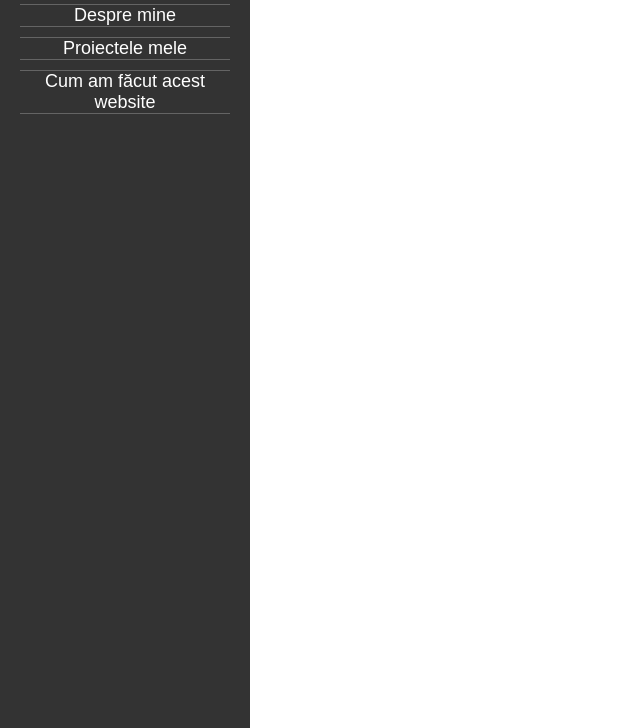
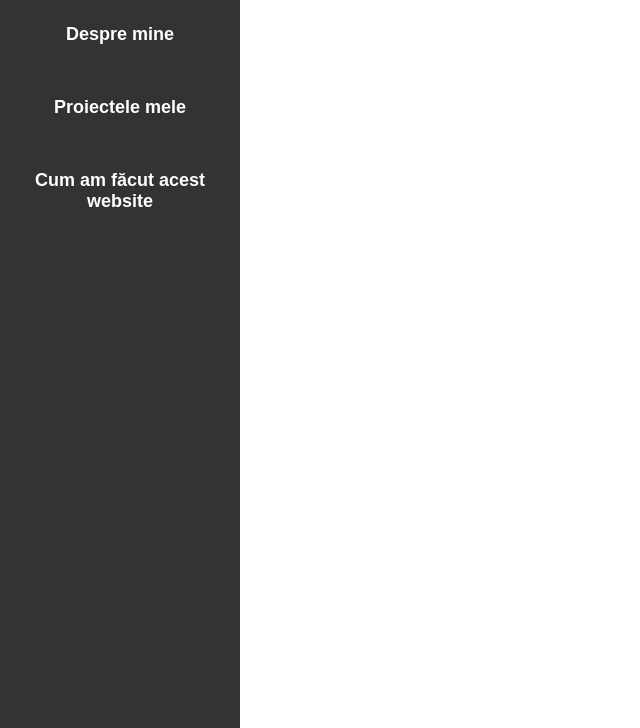
Before and after one commit to Leaqwid/Leaqwid.github.io, a plain HTML site: page index.html in a window 1280 px wide. Shown: the part 72-800 px from the top of the page, without its empty margins (0-640 px from the left). Drawn offline with Linux system fonts and the light colour scheme.

Commit message:
Design Navbar + Fix navbar and contentContainer

```diff
--- a/css/style.css
+++ b/css/style.css
@@ -2,6 +2,7 @@ body {
     margin: 0;
     font-family: Arial, sans-serif;
 }
+
 
 #contentContainer {
     flex: 1;
@@ -29,11 +30,16 @@ h1 {
     font-weight: bolder;
     font-size: xx-large;
     text-align: center;
-    border-bottom: orangered double;
+    border-bottom: rgba(138, 123, 118, 0.808) double;
+    transition: color 0.75s ease-in-out;
 }
 
-.navDesign {
-    width: 250px;
+.logoWebsite:hover {
+    color: orangered;
+}
+
+.navbar {
+    width: 15rem;
     background-color: #333;
     color: white;
     padding: 20px;
@@ -41,7 +47,18 @@ h1 {
     display: flex;
     flex-direction: column;
     align-items: flex-start;
+    height: 100%;
 }
+
+#contentContainer {
+    flex: 1;
+    padding: 20px;
+    box-sizing: border-box;
+    overflow-y: auto;
+}
+
+
+
 
 .nav-links ul {
     list-style-type: none;
@@ -50,24 +67,58 @@ h1 {
 .nav-links>ul>li>a {
     text-align: center;
     font-size: large;
-    border-top: 1px solid rgba(128, 128, 128, 0.644);
-    border-bottom: 1px solid rgba(128, 128, 128, 0.644);
+
 }
 
-.navDesign .nav-links ul {
+.navbar .nav-links ul {
     padding: 0;
 }
 
-.navDesign .nav-links ul li {
+.navbar .nav-links ul li {
     margin: 10px 0;
 }
 
-.navDesign a {
+.navbar a {
     color: white;
     text-decoration: none;
     display: block;
 }
 
-.navDesign a:hover {
-    text-decoration: underline;
+nav>div>ul>li>a {
+    color: white;
+    text-decoration: none;
+    display: block;
+    transition: color 0.5s ease, border-bottom-color 0.5s ease, background-color 0.5s ease;
+    border-bottom: 2px solid transparent;
+    font-weight: bolder;
+    padding-top: 10%;
+    padding-bottom: 10%;
 }
+
+nav>div>ul>li>a:hover {
+    background-color: rgb(46, 25, 25);
+    text-decoration: none;
+    color: rgba(248, 122, 77, 0.836);
+    border-bottom-color: rgba(248, 122, 77, 0.836);
+
+}
+
+
+
+
+
+
+
+
+
+.footerCustom {
+    background-color: rgba(0, 0, 0, 0.452);
+    color: white;
+    text-align: center;
+}
+
+footer>p {
+    margin: 0;
+    padding: 0;
+
+}
--- a/index.html
+++ b/index.html
@@ -3,19 +3,24 @@
 <head>
     <meta charset="UTF-8">
     <meta name="viewport" content="width=device-width, initial-scale=1.0">
-    <title>Acasă - Website-ul Meu</title>
+    <title>Website-ul Meu</title>
     <link rel="stylesheet" href="css/style.css">
 </head>
 <body>
     <div class="container">
-        <div id="navbarContainer" class="navDesign">
+        <div id="navbarContainer" class="navbar">
             <!-- Bara de navigare va fi încărcată aici -->
         </div>
 
         <div id="contentContainer">
             <h1>Bine ai venit!</h1>
+
+
         </div>
+
     </div>
+
+
 
     <script type="module" src="js/script.js"></script>
 </body>
--- a/js/components/navbar.js
+++ b/js/components/navbar.js
@@ -1,10 +1,10 @@
-// navbar.js
+
 function loadNavbar() {
     var navbarHtml = `
     <nav>
         <a class="logoWebsite" href="/index.html" >Acasa</a>
         <div class="nav-links">
-            <ul>
+            <ul >
                 <li><a href="#" id="aboutLink">Despre mine</a></li>
                 <li><a href="#" id="projectsLink">Proiectele mele</a></li>
                 <li><a href="#" id="howLink">Cum am făcut acest website</a></li>
```
